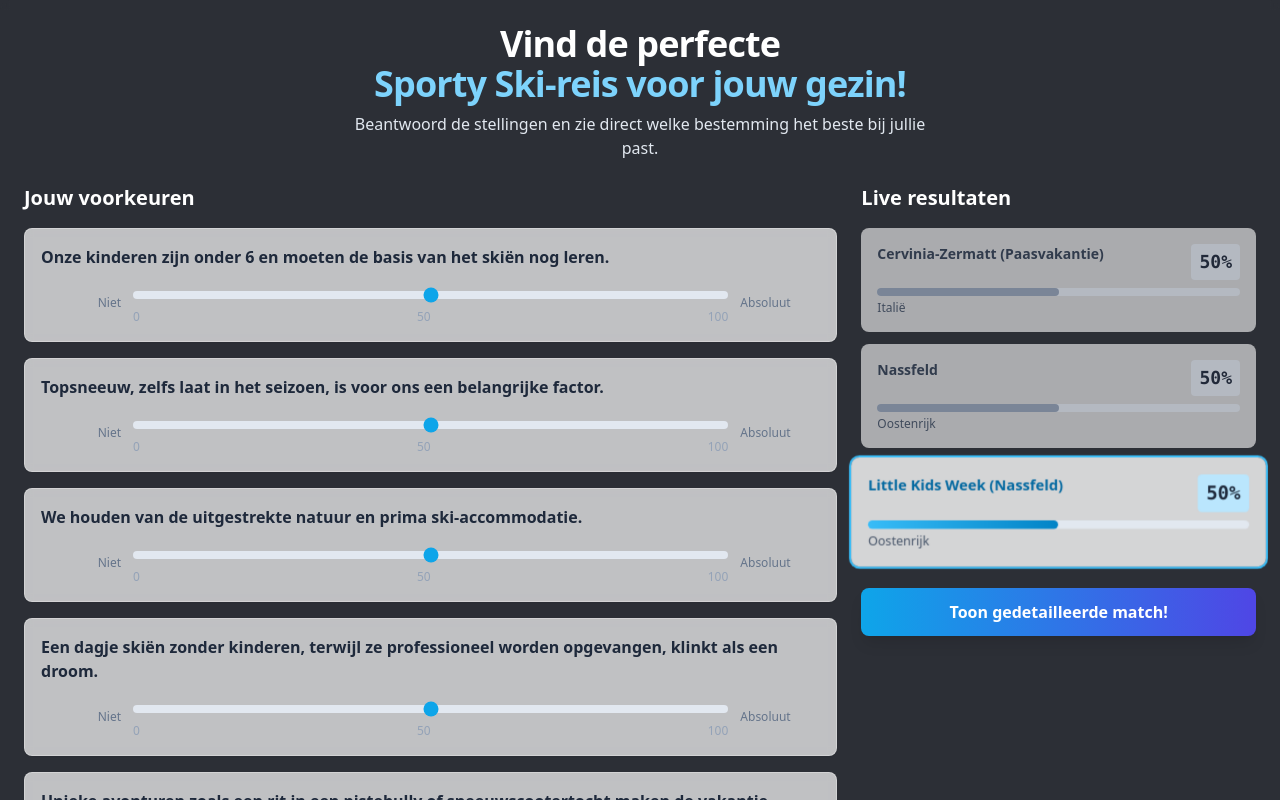
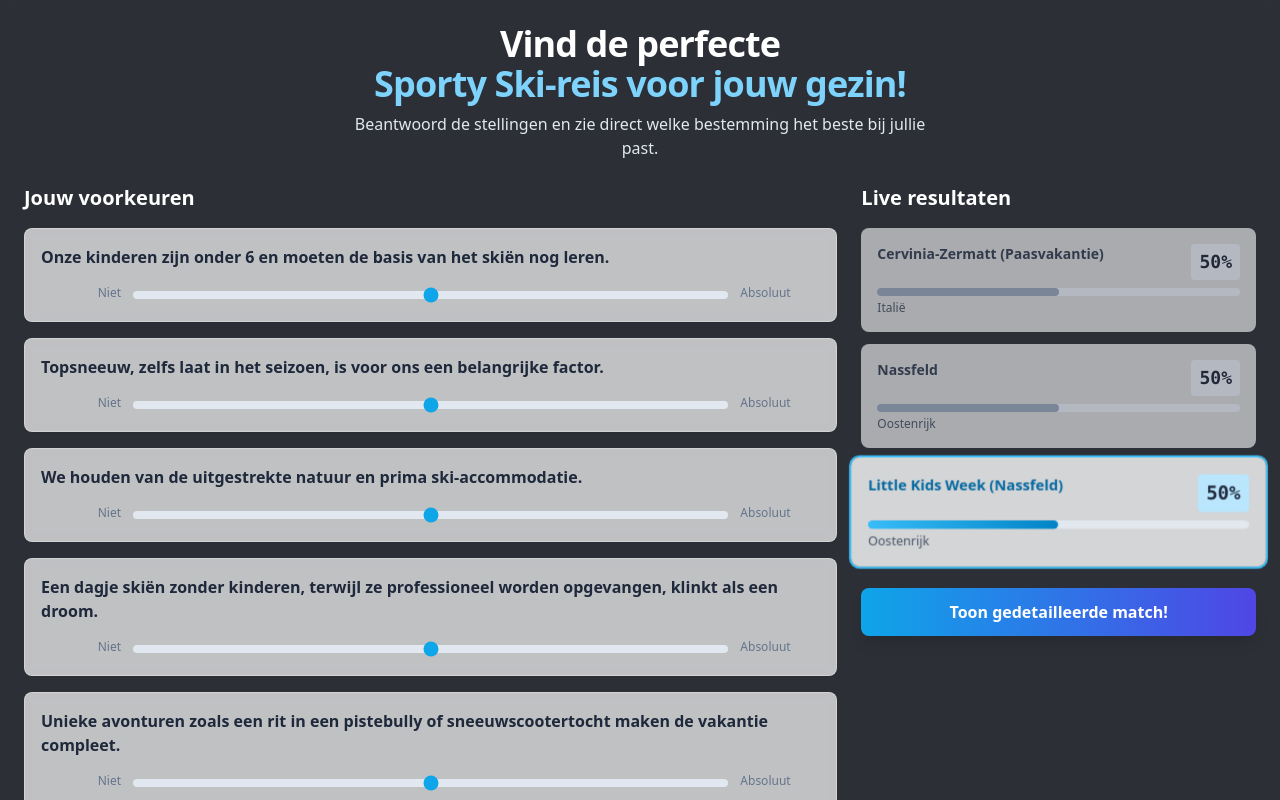
Before and after one commit to gertst/sporty-ski-reisvinder, a Nuxt app: page / in a window 1280 px wide. Shown: the top 800 px of the page. Built offline with nearby package versions, Linux system fonts and the light colour scheme.

Commit message:
refactor: remove range labels from StatementSlider for cleaner UI

```diff
--- a/components/StatementSlider.vue
+++ b/components/StatementSlider.vue
@@ -20,11 +20,6 @@
           @input="handleChange"
           class="w-full h-2 bg-slate-200 rounded-lg appearance-none cursor-pointer accent-sky-500"
         />
-        <div class="flex justify-between text-xs text-slate-400 mt-1">
-          <span>0</span>
-          <span>50</span>
-          <span>100</span>
-        </div>
       </div>
       <span class="text-xs text-slate-500 w-20 flex-shrink-0"> Absoluut </span>
     </div>
```
